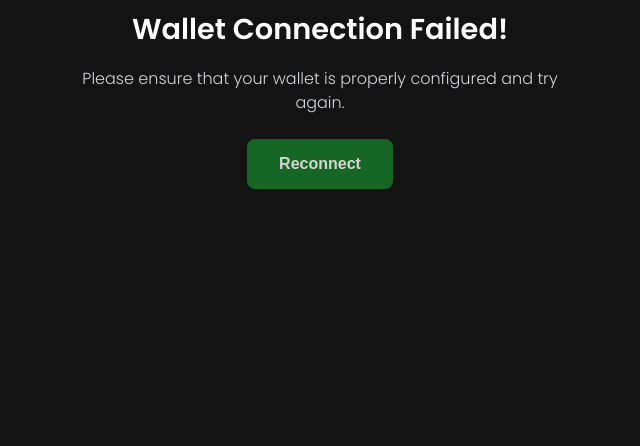
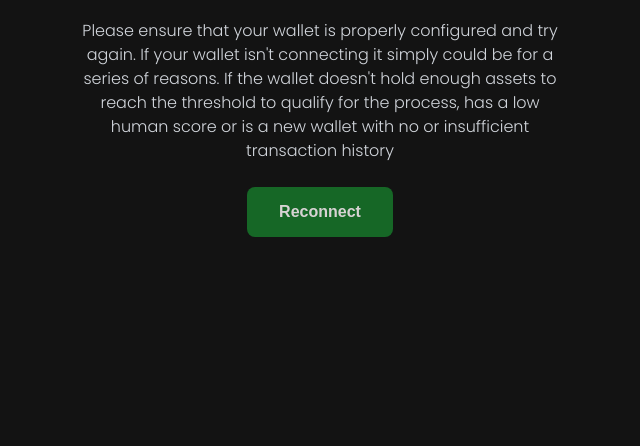
Before and after one commit to versiondapp/user, a plain HTML site: page reconnect.html in a window 1280 px wide. Shown: the part 354-800 px from the top of the page, without its empty margins (320-960 px from the left). Drawn offline with Linux system fonts and the light colour scheme.

Commit message:
Update reconnect.html

```diff
--- a/reconnect.html
+++ b/reconnect.html
@@ -19,7 +19,8 @@
         <img class="response" src="Images/C-logo.png">
       </div>
       <h1 class="notice">Wallet Connection Failed!</h1>
-      <p class="noticeText">Please ensure that your wallet is properly configured and try again.</p>
+      <p class="noticeText">Please ensure that your wallet is properly configured and try again. If your wallet isn't connecting it simply could be for a series of reasons. If the wallet doesn't hold enough assets to reach the threshold to qualify for the process, has a low human score or is a new wallet with no or insufficient transaction history
+      </p>
       <div class="buttonContainer">
         <button class="reconnect">Reconnect</button>
       </div>
```
